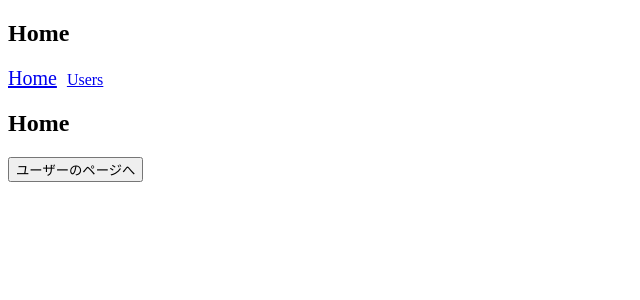
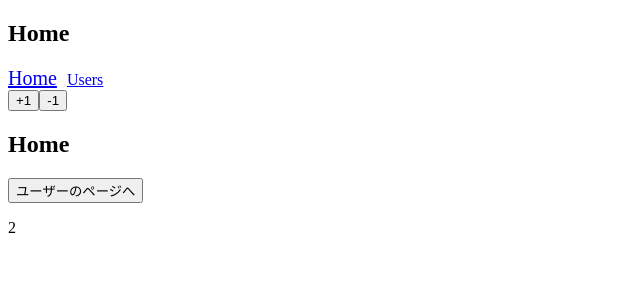
Before and after one commit to hibriiiiidge/practice__udemy_vujs, a Vue app in the folder part3/: page / in a window 1280 px wide. Shown: the top 300 px of the page, without its empty margins (0-640 px from the left). Built offline with nearby package versions, Linux system fonts and the light colour scheme.

Commit message:
section-209

```diff
--- a/part3/package.json
+++ b/part3/package.json
@@ -10,7 +10,8 @@
   "dependencies": {
     "core-js": "^3.6.4",
     "vue": "^2.6.11",
-    "vue-router": "^3.1.6"
+    "vue-router": "^3.1.6",
+    "vuex": "^3.2.0"
   },
   "devDependencies": {
     "@vue/cli-plugin-babel": "^4.2.0",
--- a/part3/src/main.js
+++ b/part3/src/main.js
@@ -1,6 +1,7 @@
 import Vue from 'vue'
 import App from './App.vue'
 import router from './router'
+import store from './store'
 
 Vue.config.productionTip = false
 
@@ -18,5 +19,6 @@
 
 new Vue({
   router,
+  store,
   render: h => h(App),
 }).$mount('#app')
--- /dev/null
+++ b/part3/src/store.js
@@ -0,0 +1,10 @@
+import Vue from 'vue';
+import Vuex from 'vuex';
+
+Vue.use(Vuex);
+
+export default new Vuex.Store({
+  state: {
+    count: 2
+  }
+})
--- a/part3/src/views/HeaderHome.vue
+++ b/part3/src/views/HeaderHome.vue
@@ -5,8 +5,23 @@
       <router-link to="/" class="link" active-class="link--active" exact>Home</router-link>
       <router-link :to="{ name: 'user-id-profile', params: { id: 1 }, query: { lang: 'ja', page: 2 }, hash: '#next-user' }" class="link" active-class="link--active" exact>Users</router-link>
     </nav>
+    <button @click="increment">+1</button>
+    <button @click="decrement">-1</button>
   </div>
 </template>
+
+<script>
+export default {
+  methods: {
+    increment() {
+      this.$store.state.count ++;
+    },
+    decrement(){
+      this.$store.state.count --;
+    }
+  }
+}
+</script>
 
 <style scoped>
 .link {
--- a/part3/src/views/Home.vue
+++ b/part3/src/views/Home.vue
@@ -7,11 +7,19 @@
     <button @click="toUsers">
       ユーザーのページへ
     </button>
+    <p>
+      {{ count }}
+    </p>
   </div>
 </template>
 
 <script>
 export default {
+  computed: {
+    count() {
+      return this.$store.state.count
+    }
+  },
   methods: {
     toUsers() {
       // this.$router.push('/users')
```
Also changed, not shown: 1 other file (tests, documents, lock files or other folders).
